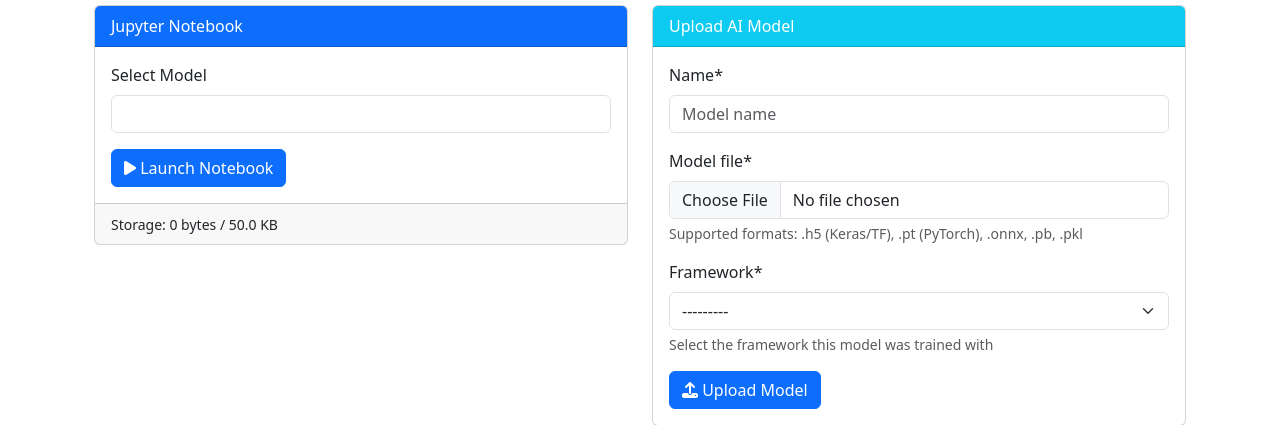
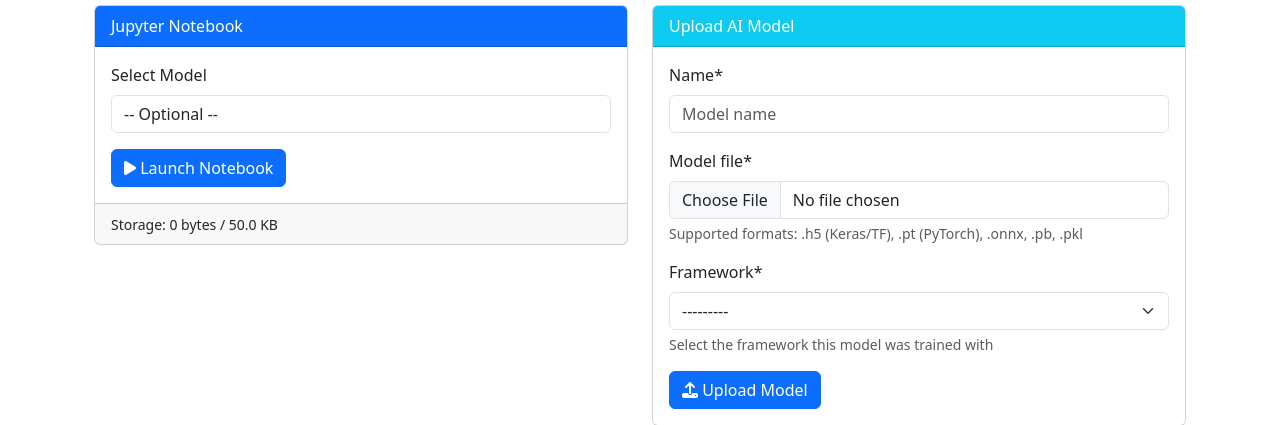
Before and after one commit to TanaboonJew/WebUI_new, a Django app: page /ai/ in a window 1280 px wide. Shown: the part 122-547 px from the top of the page. Run offline with Django 5.2, Linux system fonts and the light colour scheme; the visitor is signed in with stand-in values (Sample User, id 1); data that the repository does not hold is empty; parts of the project's set-up code (start-up, migrations or seed data) failed here and were passed over; some libraries are stand-ins or nearby versions.

Commit message:
Update ai_dashboard.html

```diff
--- a/core/templates/core/ai_dashboard.html
+++ b/core/templates/core/ai_dashboard.html
@@ -36,6 +36,7 @@
                         <div class="mb-3">
                             <label for="model_id" class="form-label">Select Model</label>
                             <select name="model_id" id="model_id" class="form-control" required>
+                                <option value="">-- Optional --</option>
                                 {% for model in models %}
                                     <option value="{{ model.id }}">{{ model.name }} ({{ model.framework }})</option>
                                 {% endfor %}
```
